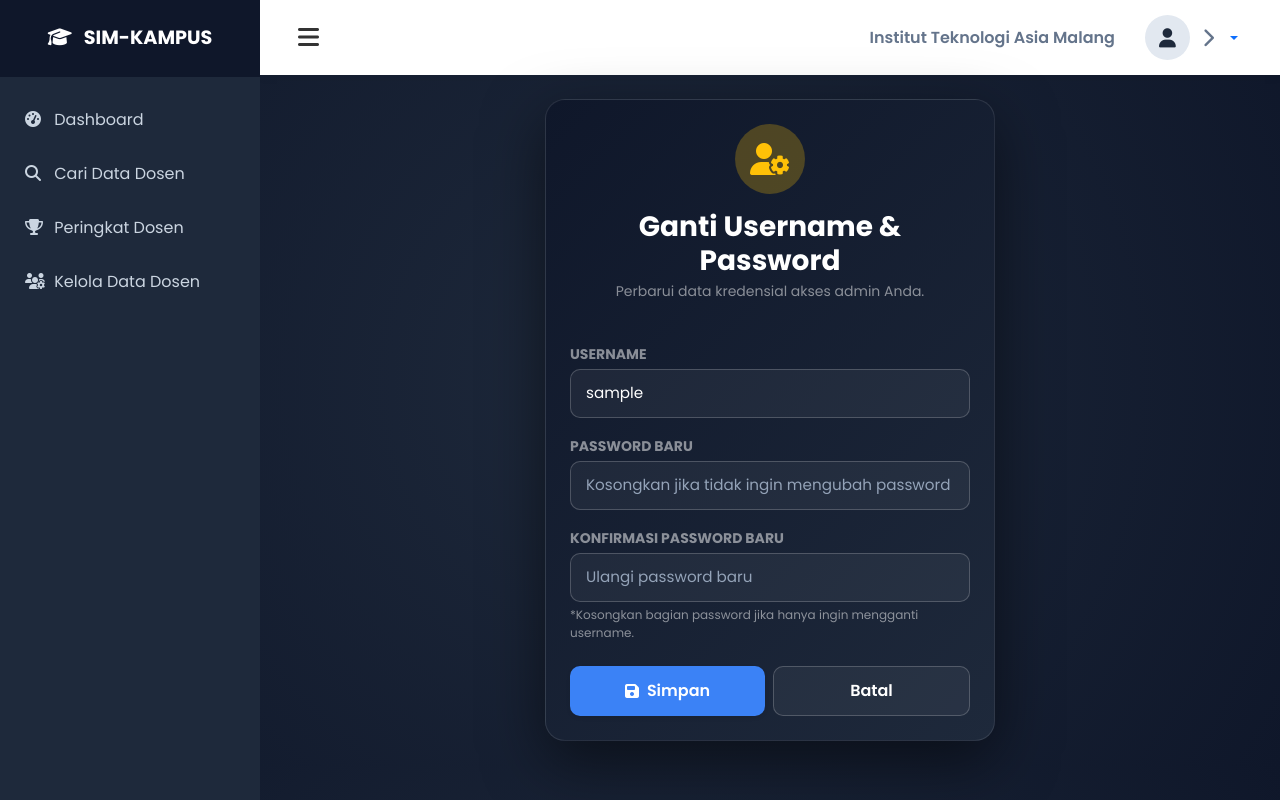
After one commit to farhannafi/sim-kampus, a Django app: page /ganti-akun/ in a window 1280 px wide. The commit adds this page. Run offline with Django 5.2, Linux system fonts and the light colour scheme; the visitor is signed in with stand-in values (Sample User, id 1); some libraries are stand-ins or nearby versions.

Commit message:
sim-kampus

```diff
--- a/publikasi/app/forms.py
+++ b/publikasi/app/forms.py
@@ -2,6 +2,7 @@
 from django import forms
 from .models import Dosen
 from django.core.exceptions import ValidationError
+from django.contrib.auth.models import User
 
 class DosenForm(forms.ModelForm):
     class Meta:
@@ -31,3 +32,35 @@ class DosenForm(forms.ModelForm):
             raise ValidationError("ID Dosen ini sudah terdaftar! Gunakan ID lain.")
 
         return id_input
+
+    # 👇 TAMBAHKAN CLASS INI DI BAGIAN BAWAH FORMS.PY 👇
+class GantiAkunForm(forms.ModelForm):
+    username = forms.CharField(
+        max_length=150,
+        required=True,
+        widget=forms.TextInput(attrs={'class': 'form-control', 'placeholder': 'Username baru...'})
+    )
+    password_baru1 = forms.CharField(
+        label="Password Baru (Opsional)",
+        required=False,
+        widget=forms.PasswordInput(attrs={'class': 'form-control', 'placeholder': 'Kosongkan jika tidak ingin mengubah password'})
+    )
+    password_baru2 = forms.CharField(
+        label="Konfirmasi Password Baru",
+        required=False,
+        widget=forms.PasswordInput(attrs={'class': 'form-control', 'placeholder': 'Ulangi password baru'})
+    )
+
+    class Meta:
+        model = User
+        fields = ['username']
+
+    def clean(self):
+        cleaned_data = super().clean()
+        p1 = cleaned_data.get("password_baru1")
+        p2 = cleaned_data.get("password_baru2")
+
+        if p1 or p2:
+            if p1 != p2:
+                raise forms.ValidationError("Password baru yang Anda masukkan tidak cocok!")
+        return cleaned_data
--- a/publikasi/app/templates/app/base.html
+++ b/publikasi/app/templates/app/base.html
@@ -176,7 +176,23 @@
                         <i class="fa-solid fa-chevron-right arrow-indicator"></i>
                     </a>
 
-                    <ul class="dropdown-menu dropdown-menu-end p-2 animate-up" aria-labelledby="userDropdown">
+                    <!-- <ul class="dropdown-menu dropdown-menu-end p-2 animate-up" aria-labelledby="userDropdown">
+                        <li>
+                            <form action="{% url 'logout' %}" method="post">
+                                {% csrf_token %}
+                                <button type="submit" class="btn btn-danger w-100 fw-bold shadow-sm d-flex align-items-center justify-content-center gap-2 py-2">
+                                    <i class="fa-solid fa-right-from-bracket"></i> LOGOUT
+                                </button>
+                            </form>
+                        </li>
+                    </ul> -->
+                        <ul class="dropdown-menu dropdown-menu-end p-2 animate-up" aria-labelledby="userDropdown">
+                        <!-- TOMBOL GANTI AKUN DI ATAS LOGOUT -->
+                         <li>
+                            <a href="{% url 'ganti_akun' %}" class="dropdown-item fw-bold text-dark rounded-2 py-2 d-flex align-items-center gap-2 mb-1" style="font-size: 0.9rem;">
+                                <i class="fa-solid fa-key text-warning"></i> Ganti Password
+                            </a>
+                        </li>
                         <li>
                             <form action="{% url 'logout' %}" method="post">
                                 {% csrf_token %}
--- /dev/null
+++ b/publikasi/app/templates/app/ganti_akun.html
@@ -0,0 +1,145 @@
+{% extends "app/base.html" %}
+
+{% block content %}
+<style>
+    /* 1. BACKGROUND HALAMAN GELAP SINKRON (Sama seperti halaman login) */
+    body {
+        background-color: #0f172a !important;
+        background-image: radial-gradient(circle at 50% 50%, #1e293b 0%, #0f172a 100%) !important;
+    }
+
+    /* 2. CONTAINER PAS DI TENGAH */
+    .ganti-container {
+        min-height: 80vh;
+        display: flex;
+        align-items: center;
+        justify-content: center;
+    }
+
+    /* 3. KARTU TAMPILAN */
+    .card-ganti {
+        background: linear-gradient(135deg, #0f172a 0%, #1e293b 100%);
+        color: white;
+        border: 1px solid rgba(255, 255, 255, 0.1);
+        border-radius: 20px;
+        box-shadow: 0 20px 60px rgba(0,0,0,0.5);
+        width: 100%;
+        max-width: 450px;
+        overflow: hidden;
+        position: relative;
+    }
+
+    /* INPUT FORM GELAP */
+    .form-control-dark {
+        background: rgba(255, 255, 255, 0.05);
+        border: 1px solid rgba(255, 255, 255, 0.2);
+        color: white;
+        padding: 12px 15px;
+        border-radius: 10px;
+        font-size: 0.95rem;
+    }
+    .form-control-dark:focus {
+        background: rgba(255, 255, 255, 0.1);
+        color: white;
+        border-color: #3b82f6;
+        box-shadow: none;
+    }
+    .form-control-dark::placeholder { color: #94a3b8; }
+
+    /* TOMBOL AKSI AGAR SEJAJAR DAN SIMETRIS */
+    .btn-action {
+        padding: 12px;
+        font-weight: 600;
+        border-radius: 10px;
+        flex: 1; /* Membuat lebar kedua tombol sama persis */
+        display: inline-flex;
+        align-items: center;
+        justify-content: center;
+        text-align: center;
+        transition: all 0.3s ease;
+    }
+    .btn-simpan {
+        background: #3b82f6;
+        border: none;
+        color: white;
+    }
+    .btn-simpan:hover {
+        background: #2563eb;
+        transform: translateY(-2px);
+        box-shadow: 0 10px 20px rgba(37, 99, 235, 0.3);
+    }
+    .btn-batal {
+        background: rgba(255, 255, 255, 0.05);
+        border: 1px solid rgba(255, 255, 255, 0.2);
+        color: white;
+        text-decoration: none;
+    }
+    .btn-batal:hover {
+        background: rgba(255, 255, 255, 0.1);
+        color: white;
+    }
+</style>
+
+<div class="ganti-container">
+    <div class="card card-ganti p-4">
+
+        <div class="text-center mb-4">
+            <div class="bg-warning bg-opacity-25 rounded-circle d-inline-flex align-items-center justify-content-center mb-3" style="width: 70px; height: 70px;">
+                <i class="fa-solid fa-user-gear fa-2x text-warning"></i>
+            </div>
+            <h3 class="fw-bold mb-1">Ganti Username & Password</h3>
+            <p class="text-white-50 small">Perbarui data kredensial akses admin Anda.</p>
+        </div>
+
+        <div class="card-body p-0">
+            <form method="POST">
+                {% csrf_token %}
+
+                {% if messages %}
+                    {% for message in messages %}
+                        <div class="alert alert-danger bg-danger bg-opacity-25 text-white border-0 py-2 small mb-3">
+                            {{ message }}
+                        </div>
+                    {% endfor %}
+                {% endif %}
+
+                <div class="mb-3">
+                    <label class="form-label fw-bold small text-white-50 text-uppercase mb-1">Username</label>
+                    {{ form.username }}
+                </div>
+
+                <div class="mb-3">
+                    <label class="form-label fw-bold small text-white-50 text-uppercase mb-1">Password Baru</label>
+                    {{ form.password_baru1 }}
+                </div>
+
+                <div class="mb-3">
+                    <label class="form-label fw-bold small text-white-50 text-uppercase mb-1">Konfirmasi Password Baru</label>
+                    {{ form.password_baru2 }}
+                    <small class="text-white-50 d-block mt-1" style="font-size: 0.75rem;">*Kosongkan bagian password jika hanya ingin mengganti username.</small>
+                </div>
+
+                <!-- TOMBOL AKSI (DISESUAIKAN AGAR SIMETRIS & DI TENGAH) -->
+                <div class="d-flex gap-2 mt-4">
+                    <button type="submit" class="btn-action btn-simpan shadow-sm">
+                        <i class="fa-solid fa-save me-2"></i> Simpan
+                    </button>
+                    <a href="{% url 'dashboard' %}" class="btn-action btn-batal">
+                        Batal
+                    </a>
+                </div>
+            </form>
+        </div>
+    </div>
+</div>
+
+<script>
+    // Memastikan input Django otomatis mendapatkan class form-control-dark agar warnanya selaras
+    document.addEventListener("DOMContentLoaded", function() {
+        const inputs = document.querySelectorAll("input[type='text'], input[type='password']");
+        inputs.forEach(input => {
+            input.classList.add("form-control-dark");
+        });
+    });
+</script>
+{% endblock %}
--- a/publikasi/app/urls.py
+++ b/publikasi/app/urls.py
@@ -36,4 +36,9 @@ urlpatterns = [
     path("download-all/", views.download_all_excel, name="download_all"),
     # TAMBAHKAN BARIS INI:
     path("cancel-update/", views.cancel_update_view, name="cancel_update"),
+
+    # URL BARU: GANTI PASSWORD / AKUN
+    path("ganti-password/", views.ganti_password_view, name="ganti_password"),
+    # 👇 PASTIKAN BARIS INI ADA DI URLS.PY KAMU 👇
+    path("ganti-akun/", views.ganti_akun_view, name="ganti_akun"),
 ]
--- a/publikasi/app/views.py
+++ b/publikasi/app/views.py
@@ -13,6 +13,9 @@ from django.db.models import Count
 from .forms import DosenForm
 from django.contrib import messages
 from django.shortcuts import render, redirect, get_object_or_404
+from django.contrib.auth.forms import PasswordChangeForm
+from django.contrib.auth import update_session_auth_hash
+from .forms import GantiAkunForm  # Pastikan form ini sudah ada di forms.py
 
 # IMPORT MODEL RELASIONAL (Pastikan models.py sudah ada kolom sejak_2020)
 from .models import Dosen, Publikasi, StatistikSitasi
@@ -501,3 +504,50 @@ def edit_dosen_view(request, author_id):
         form = DosenForm(instance=dosen_lama)
 
     return render(request, "app/edit_dosen.html", {'form': form, 'dosen': dosen_lama})
+
+@login_required(login_url='login')
+def ganti_password_view(request):
+    if request.method == 'POST':
+        form = PasswordChangeForm(request.user, request.POST)
+        if form.is_valid():
+            user = form.save()
+            # Mencegah user ter-logout otomatis setelah ganti password
+            update_session_auth_hash(request, user)
+            messages.success(request, "Password berhasil diperbarui!")
+            return redirect('dashboard')
+        else:
+            messages.error(request, "Silakan perbaiki kesalahan di bawah.")
+    else:
+        form = PasswordChangeForm(request.user)
+
+    return render(request, 'app/ganti_password.html', {'form': form})
+
+@login_required(login_url='login')
+def ganti_akun_view(request):
+    if request.method == 'POST':
+        form = GantiAkunForm(request.POST, instance=request.user)
+        if form.is_valid():
+            user = form.save(commit=False)
+            new_username = form.cleaned_data.get('username')
+
+            # Cek jika username sudah dipakai akun lain
+            from django.contrib.auth.models import User
+            if User.objects.filter(username=new_username).exclude(pk=request.user.pk).exists():
+                messages.error(request, "Username tersebut sudah digunakan akun lain!")
+                return redirect('ganti_akun')
+
+            user.username = new_username
+
+            # Jika password baru diisi, perbarui passwordnya
+            p1 = form.cleaned_data.get('password_baru1')
+            if p1:
+                user.set_password(p1)
+                update_session_auth_hash(request, user) # Mencegah user ter-logout otomatis
+
+            user.save()
+            messages.success(request, "Akun (Username/Password) berhasil diperbarui!")
+            return redirect('dashboard')
+    else:
+        form = GantiAkunForm(instance=request.user)
+
+    return render(request, 'app/ganti_akun.html', {'form': form})
--- a/requirements.txt
+++ b/requirements.txt
@@ -16,6 +16,7 @@ pandas==2.3.1
 pycparser==2.22
 PySocks==1.7.1
 python-dateutil==2.9.0.post0
+python-dotenv==1.2.2
 pytz==2025.2
 requests==2.32.4
 selenium==4.35.0
```
Also changed, not shown: publikasi/app/templates/app/ganti_password.html (added, +69 -0 lines).
